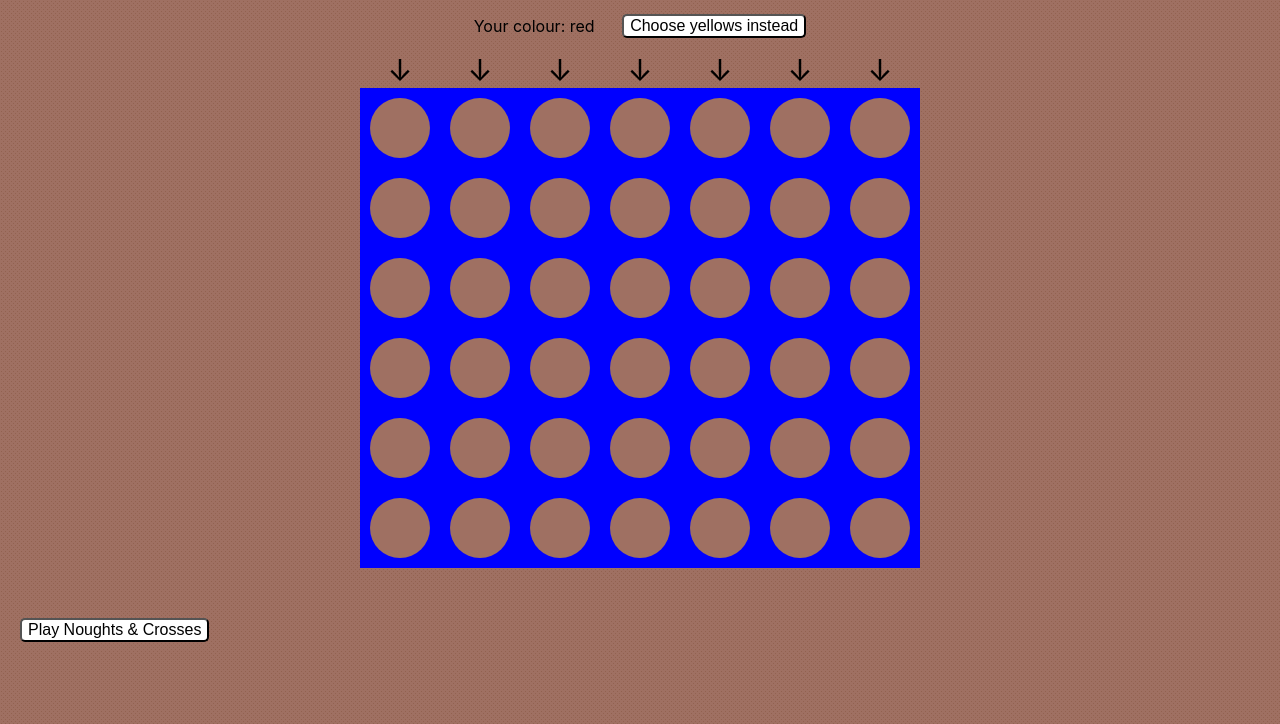
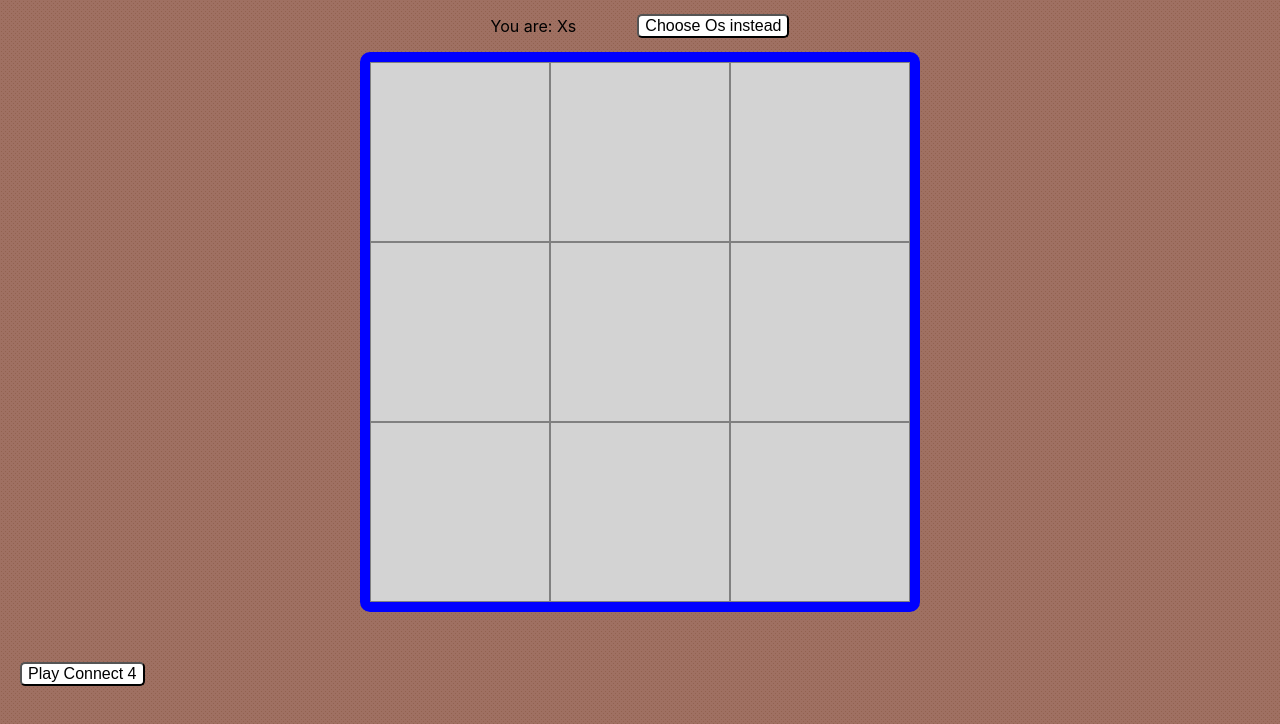
Before and after one commit to KateHoward10/noughts-and-crosses, a React (Create React App) app: page / in a window 1280 px wide. Shown: the top 724 px of the page. Built offline with nearby package versions, Linux system fonts and the light colour scheme.

Commit message:
Made noughts and crosses very slightly harder

```diff
--- a/src/App.css
+++ b/src/App.css
@@ -62,11 +62,11 @@ line {
 }
 
 .symbol {
-  -webkit-animation: fadein 5s; /* Safari, Chrome and Opera > 12.1 */
-   -moz-animation: fadein 5s; /* Firefox < 16 */
-    -ms-animation: fadein 5s; /* Internet Explorer */
-     -o-animation: fadein 5s; /* Opera < 12.1 */
-        animation: fadein 5s;
+  -webkit-animation: fadein 3s; /* Safari, Chrome and Opera > 12.1 */
+   -moz-animation: fadein 3s; /* Firefox < 16 */
+    -ms-animation: fadein 3s; /* Internet Explorer */
+     -o-animation: fadein 3s; /* Opera < 12.1 */
+        animation: fadein 3s;
 }
 
 @keyframes fadein {
--- a/src/App.js
+++ b/src/App.js
@@ -5,7 +5,7 @@ import Board from './Board';
 
 class App extends Component {
   state = {
-	  connect4: true,
+	  connect4: false,
   }
 
   switch = () => {
--- a/src/Board.js
+++ b/src/Board.js
@@ -1,6 +1,7 @@
 import React, { Component } from 'react';
 import Cell from './Cell';
 import Arrow from './Arrow';
+import { possibleFours } from './combinations';
 
 class Board extends Component {
   state = {
@@ -42,27 +43,6 @@ class Board extends Component {
   }
 
   checkForFour = (player) => {
-    const possibleFours = [
-      [0,1,2,3],[1,2,3,4],[2,3,4,5],[3,4,5,6],
-      [7,8,9,10],[8,9,10,11],[9,10,11,12],[10,11,12,13],
-      [14,15,16,17],[15,16,17,18],[16,17,18,19],[17,18,19,20],
-      [21,22,23,24],[22,23,24,25],[23,24,25,26],[24,25,26,27],
-      [28,29,30,31],[29,30,31,32],[30,31,32,33],[31,32,33,34],
-      [35,36,37,38],[36,37,38,39],[37,38,39,40],[38,39,40,41],
-      [0,7,14,21],[7,14,21,28],[14,21,28,35],
-      [1,8,15,22],[8,15,22,29],[15,22,29,36],
-      [2,9,16,23],[9,16,23,30],[16,23,30,37],
-      [3,10,17,24],[10,17,24],[17,24,31,38],
-      [4,11,18,25],[11,18,25,32],[18,25,32,39],
-      [5,12,19,26],[12,19,26,33],[19,26,33,40],
-      [6,13,20,27],[13,20,27,34],[20,27,34,41],
-      [0,8,16,24],[1,9,17,25],[2,10,18,26],[3,11,19,27],
-      [7,15,23,31],[8,16,24,32],[9,17,25,33],[10,18,26,34],
-      [14,22,30,38],[15,23,31,39],[16,24,32,40],[17,25,33,41],
-      [21,15,9,3],[22,16,10,4],[23,17,11,5],[24,18,12,6],
-      [28,22,16,10],[29,23,17,11],[30,24,18,12],[31,25,19,13],
-      [35,29,23,17],[36,30,24,18],[37,31,25,19],[38,32,26,20]
-    ]
     if (possibleFours.some(combination => combination.every(cellNumber => this.state.cells[cellNumber]["selectedBy"]===player))) {
       this.setState({
         winner: player,
--- a/src/Grid.js
+++ b/src/Grid.js
@@ -1,5 +1,6 @@
 import React, { Component } from 'react';
 import Box from './Box';
+import { possibleThrees } from './combinations';
 
 class Grid extends Component {
   state = {
@@ -30,13 +31,11 @@ class Grid extends Component {
   }
 
   checkForThree = (player) => {
-    const possibleThrees = [
-      [0,1,2],[3,4,5],[6,7,8],[0,3,6],[1,4,7],[2,5,8],[0,4,8],[2,4,6]
-    ];
-    if (possibleThrees.some(combination => combination.every(boxNumber => this.state.boxes[boxNumber]["selectedBy"]===player))) {
+    const { boxes } = this.state;
+    if (possibleThrees.some(combination => combination.every(boxNumber => boxes[boxNumber]["selectedBy"]===player))) {
       this.setState({
         win: player,
-        winningThree: possibleThrees.find(combination => combination.every(boxNumber => this.state.boxes[boxNumber]["selectedBy"]===player))
+        winningThree: possibleThrees.find(combination => combination.every(boxNumber => boxes[boxNumber]["selectedBy"]===player))
       });
     } else if (this.state.boxes.filter(box => box["selectedBy"]!=="").length>8) {
       this.setState({ win: "draw" });
@@ -54,8 +53,21 @@ class Grid extends Component {
   }
 
   finishTurn = () => {
-    const indices = Object.keys(this.state.boxes).filter(key => this.state.boxes[key]["selectedBy"]==="");
-    const computerChoice = indices[Math.floor(Math.random() * indices.length)];
+    const { boxes } = this.state;
+    const indices = Object.keys(boxes).filter(key => boxes[key]["selectedBy"]==="");
+    let computerChoice;
+    if (possibleThrees.some(combination => combination
+      .filter(boxNumber => boxes[boxNumber]["selectedBy"]==="me").length===2
+      && combination.find(boxNumber => indices.includes(boxNumber.toString()))
+    )) {
+      const combos = possibleThrees.filter(combination => combination
+        .filter(boxNumber => boxes[boxNumber]["selectedBy"]==="me").length===2
+        && combination.find(boxNumber => indices.includes(boxNumber.toString())));
+      const randomCombo = combos[Math.floor(Math.random() * combos.length)];
+      computerChoice = (randomCombo.find(boxNumber => indices.includes(boxNumber.toString()))).toString();
+    } else {
+      computerChoice = indices[Math.floor(Math.random() * indices.length)];
+    }
     setTimeout(this.select, 100, computerChoice, "computer");
     this.checkForThree("computer");
   }
--- /dev/null
+++ b/src/combinations.js
@@ -0,0 +1,26 @@
+
+export const possibleThrees = [
+  [0,1,2],[3,4,5],[6,7,8],[0,3,6],[1,4,7],[2,5,8],[0,4,8],[2,4,6]
+];
+
+export const possibleFours = [
+  [0,1,2,3],[1,2,3,4],[2,3,4,5],[3,4,5,6],
+  [7,8,9,10],[8,9,10,11],[9,10,11,12],[10,11,12,13],
+  [14,15,16,17],[15,16,17,18],[16,17,18,19],[17,18,19,20],
+  [21,22,23,24],[22,23,24,25],[23,24,25,26],[24,25,26,27],
+  [28,29,30,31],[29,30,31,32],[30,31,32,33],[31,32,33,34],
+  [35,36,37,38],[36,37,38,39],[37,38,39,40],[38,39,40,41],
+  [0,7,14,21],[7,14,21,28],[14,21,28,35],
+  [1,8,15,22],[8,15,22,29],[15,22,29,36],
+  [2,9,16,23],[9,16,23,30],[16,23,30,37],
+  [3,10,17,24],[10,17,24],[17,24,31,38],
+  [4,11,18,25],[11,18,25,32],[18,25,32,39],
+  [5,12,19,26],[12,19,26,33],[19,26,33,40],
+  [6,13,20,27],[13,20,27,34],[20,27,34,41],
+  [0,8,16,24],[1,9,17,25],[2,10,18,26],[3,11,19,27],
+  [7,15,23,31],[8,16,24,32],[9,17,25,33],[10,18,26,34],
+  [14,22,30,38],[15,23,31,39],[16,24,32,40],[17,25,33,41],
+  [21,15,9,3],[22,16,10,4],[23,17,11,5],[24,18,12,6],
+  [28,22,16,10],[29,23,17,11],[30,24,18,12],[31,25,19,13],
+  [35,29,23,17],[36,30,24,18],[37,31,25,19],[38,32,26,20]
+]
```
